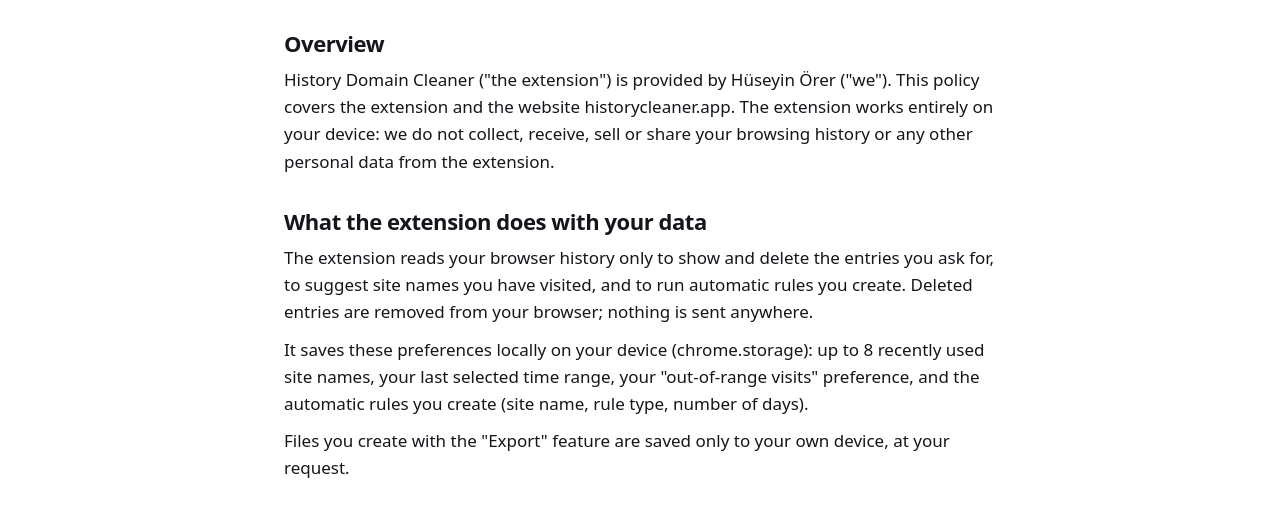
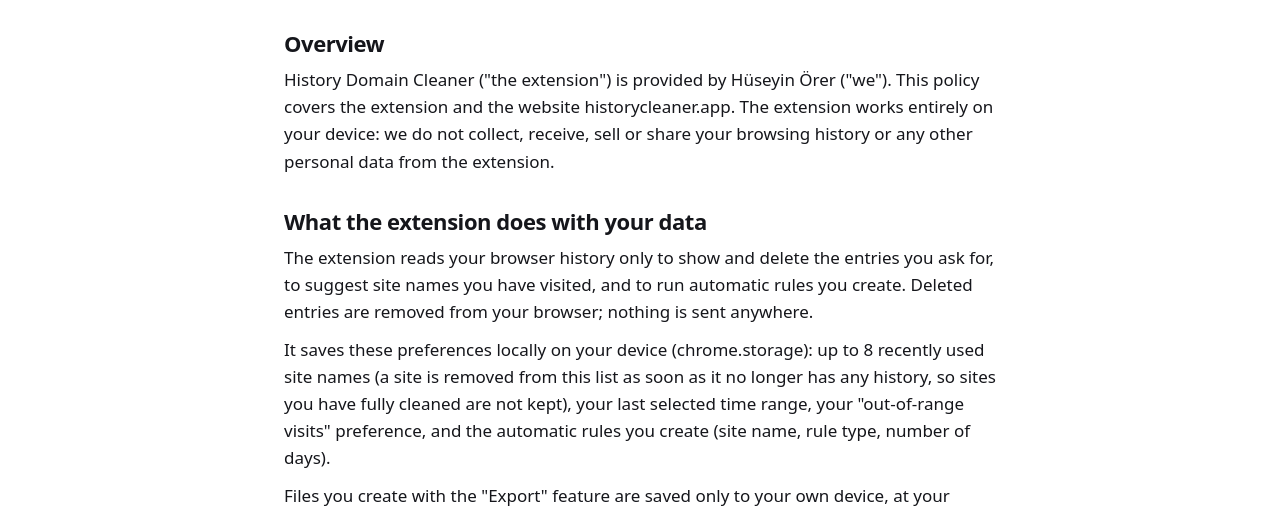
Before and after one commit to huseyinorer/historycleaner-site, a plain HTML site: page privacy/index.html in a window 1280 px wide. Shown: the part 291-800 px from the top of the page. Drawn offline with Linux system fonts and the light colour scheme.

Commit message:
privacy fix

```diff
--- a/privacy/index.html
+++ b/privacy/index.html
@@ -52,7 +52,7 @@
   <h1>Privacy Policy</h1>
   <p class="muted">Last updated: November 18, 2026</p>
   <h2>Overview</h2><p>History Domain Cleaner ("the extension") is provided by Hüseyin Örer ("we"). This policy covers the extension and the website historycleaner.app. The extension works entirely on your device: we do not collect, receive, sell or share your browsing history or any other personal data from the extension.</p>
-  <h2>What the extension does with your data</h2><p>The extension reads your browser history only to show and delete the entries you ask for, to suggest site names you have visited, and to run automatic rules you create. Deleted entries are removed from your browser; nothing is sent anywhere.</p><p>It saves these preferences locally on your device (chrome.storage): up to 8 recently used site names, your last selected time range, your "out-of-range visits" preference, and the automatic rules you create (site name, rule type, number of days).</p><p>Files you create with the "Export" feature are saved only to your own device, at your request.</p>
+  <h2>What the extension does with your data</h2><p>The extension reads your browser history only to show and delete the entries you ask for, to suggest site names you have visited, and to run automatic rules you create. Deleted entries are removed from your browser; nothing is sent anywhere.</p><p>It saves these preferences locally on your device (chrome.storage): up to 8 recently used site names (a site is removed from this list as soon as it no longer has any history, so sites you have fully cleaned are not kept), your last selected time range, your "out-of-range visits" preference, and the automatic rules you create (site name, rule type, number of days).</p><p>Files you create with the "Export" feature are saved only to your own device, at your request.</p>
   <h2>Permissions</h2><p>"history": read and delete history entries you choose; suggest visited sites; run your rules.</p><p>"storage": save the preferences, rules, vault and license described in this policy on your device.</p><p>"activeTab": read the address of the current tab when you open the extension, so that site can be pre-selected.</p><p>"favicon": show website icons from the browser's local icon cache.</p><p>"contextMenus": add "Clear this site's history" to the right-click menu.</p><p>"alarms": run your automatic rules on a schedule.</p>
   <h2>Encrypted vault (Pro)</h2><p>If you use the encrypted vault, the entries you move into it (page address, title and visit time) are encrypted on your device before they are saved, using AES-256-GCM with a key protected by your vault password (PBKDF2-SHA256). The vault is stored only on your device. We never receive your password or vault contents and cannot recover them: if you forget your password, the vault cannot be opened. Uninstalling the extension or resetting the vault permanently deletes it.</p>
   <h2>Pro license and trial</h2><p>If you activate Pro, your license key is stored locally on your device and verified offline; the extension does not contact any server to check it. The license key contains an order reference and a date, and no personal information.</p><p>If you start the free Pro trial, the trial start date (a single timestamp) is saved with chrome.storage.sync. If Chrome Sync is turned on, Google syncs this value between your signed-in browsers, as it does for other browser settings. No other data is stored in sync storage.</p>
```
Also changed, not shown: tr/privacy/index.html (+1 -1 lines).
